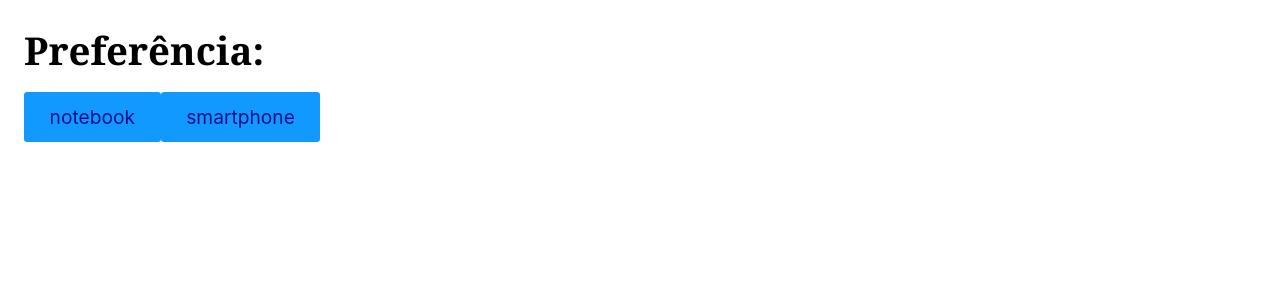
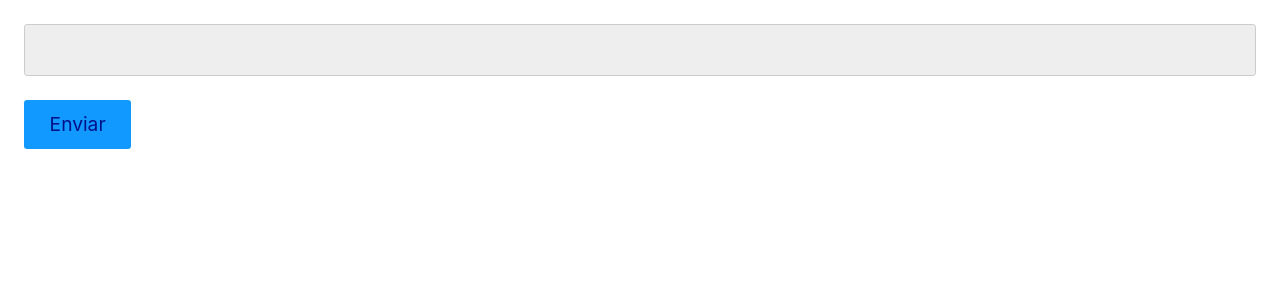
Before and after one commit to Pavanelli7/React, a React (Vite) app in the folder ferramentas-de-automacao/: page / in a window 1280 px wide. Shown: the top 300 px of the page. Built offline with nearby package versions, Linux system fonts and the light colour scheme.

Commit message:
Tópico/useRaf/focus()

```diff
--- a/ferramentas-de-automacao/src/App.jsx
+++ b/ferramentas-de-automacao/src/App.jsx
@@ -1,28 +1,26 @@
 import React from "react";
-import Produto from "./Produto";
 
 const App = () => {
-  const [produto, setProduto] = React.useState(null);
+  const [comentarios, setComentarios] = React.useState([]);
+  const [input, setInput] = React.useState('');
+  const inputElement = React.useRef('');
 
-  React.useEffect(() => {
-    const produtoLocal = window.localStorage.getItem('produto');
+  function handleClick() {
+    setComentarios([...comentarios, input])
+    setInput('');
+    inputElement.current.focus();
+  }
 
-    if (produtoLocal !== null) setProduto(produtoLocal);
-  }, []);
-
-  React.useEffect(() => {
-    if (produto !== null)window.localStorage.setItem('produto', produto);
-  }, [produto]);    //sempre que produto for modificado o evento acontece
-
-  function handleClick(event) {
-    setProduto(event.target.innerText);
-  }
   return (
     <>
-      <h1>Preferência: {produto}</h1>
-      <button onClick={handleClick}>notebook</button>
-      <button onClick={handleClick}>smartphone</button>
-      <Produto produto={produto} />
+      <ul>
+        {comentarios.map(comentario => (
+          <li key={comentario}>{comentario}</li>
+        ))}
+      </ul>
+      <input type="text" ref={inputElement} value={input} onChange={({target}) => setInput(target.value)}/>
+      <br />
+      <button onClick={handleClick}>Enviar</button>
     </>
   )
 };
```
